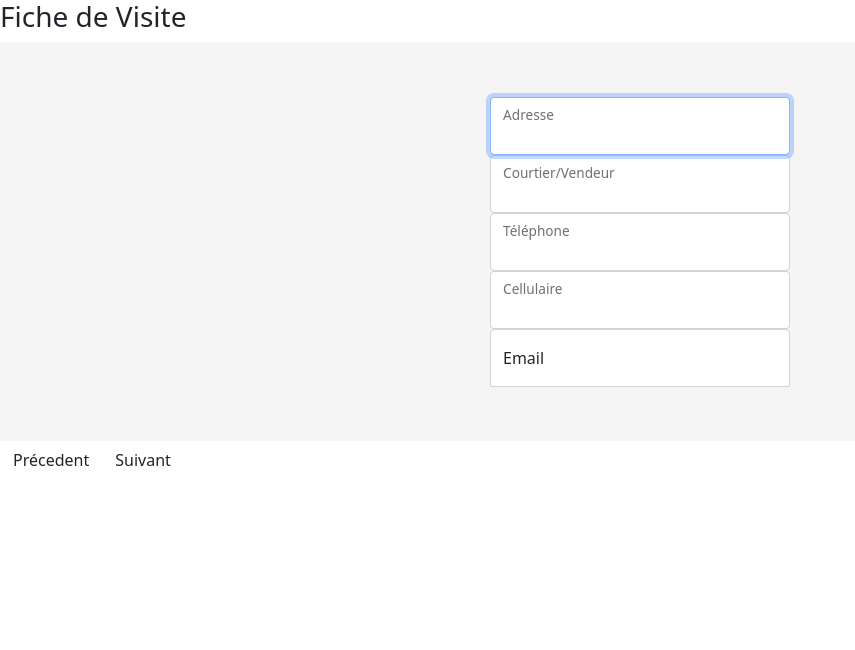
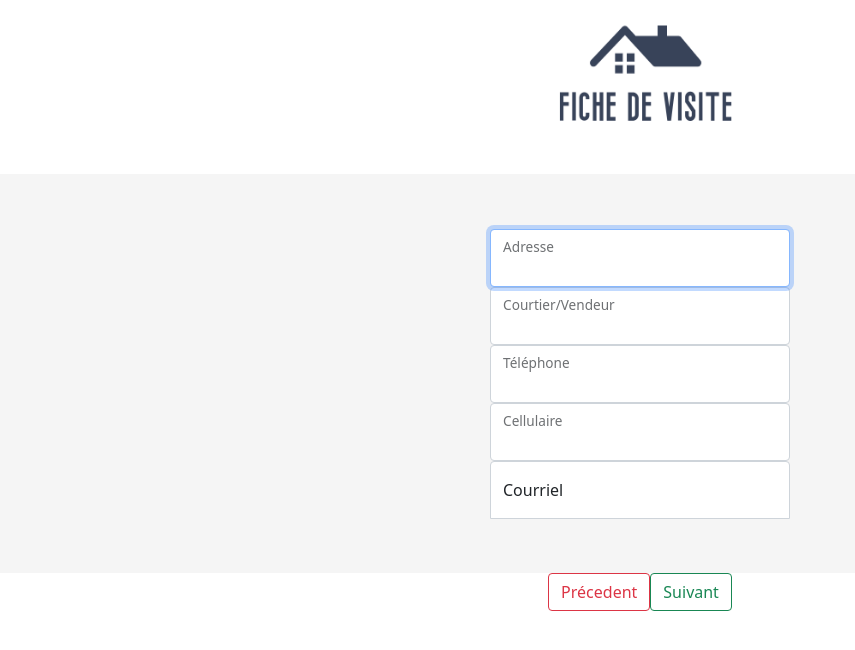
Before and after one commit to RaphaelJ-S/inf4150-projet, a React (Create React App) app in the folder app/: page / in a window 1280 px wide. Shown: the top 650 px of the page, without its empty margins (0-855 px from the left). Built offline with nearby package versions, Linux system fonts and the light colour scheme.

Commit message:
Ajout logo

```diff
--- a/app/src/component/js/FicheVisite.js
+++ b/app/src/component/js/FicheVisite.js
@@ -1,6 +1,9 @@
 import React, { useState } from "react";
 import IdentiteFormulaire from "./IdentiteFormulaire";
 import AdresseFormulaire from "./AdresseFormulaire";
+import {Button} from "react-bootstrap";
+import Logo from "../../assets/images/fiche_de_visite.png";
+
 
 /* Ce component s'occupe de l'affichage des différentes partie du formulaire
 
@@ -24,24 +27,32 @@ export default function FicheVisite() {
   //pourrait se déplacer aux différentes pages du formulaire.
   return (
     <div className="fichevisite-main">
-      <h3>Fiche de Visite</h3>
+      <div className="text-center">
+      <img
+          className="mb-4"
+          src={Logo}
+          alt="logo"
+          width="270"
+          height="150"
+      />{" "}
+      </div>
       {pages[page]}
-      <div className="boutons-footer">
+      <div className="text-center">
+
         {/* bouton pour passer à la page précédente */}
-        <button
-          className="btn btn-precedent"
-          onClick={() => changerPage(page - 1)}
+        <Button variant="outline-danger"
+                className="btn btn-precedent"
+                onClick={() => changerPage(page - 1)}
         >
           Précedent
-        </button>
+        </Button>
         {/* bouton pour passer à la page suivante */}
-
-        <button
-          className="btn btn-suivant"
-          onClick={() => changerPage(page + 1)}
+        <Button variant="outline-success"
+                className="btn btn-suivant"
+                onClick={() => changerPage(page + 1)}
         >
           Suivant
-        </button>
+        </Button>
       </div>
     </div>
   );
--- a/app/src/component/js/IdentiteFormulaire.js
+++ b/app/src/component/js/IdentiteFormulaire.js
@@ -73,7 +73,7 @@ export default function IdentiteFormulaire() {
                           <label htmlFor="floatingEmail">
                               <ion-icon className="text-primary"
                                         name="person-outline"></ion-icon>
-                              Email
+                              Courriel
                           </label>
                       </div>
 
```
Also changed, not shown: app/src/assets/images/fiche_de_visite.png (added).
